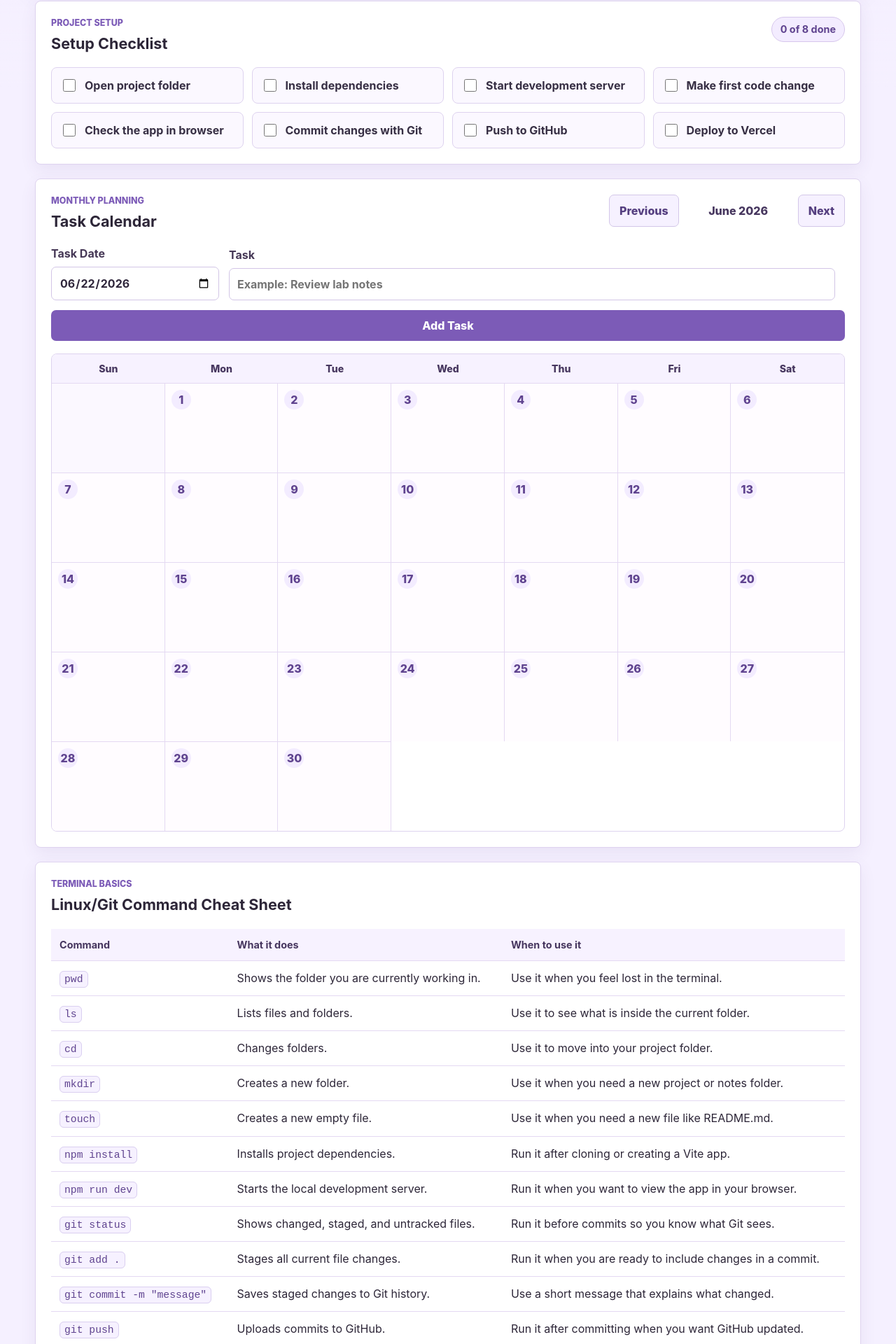
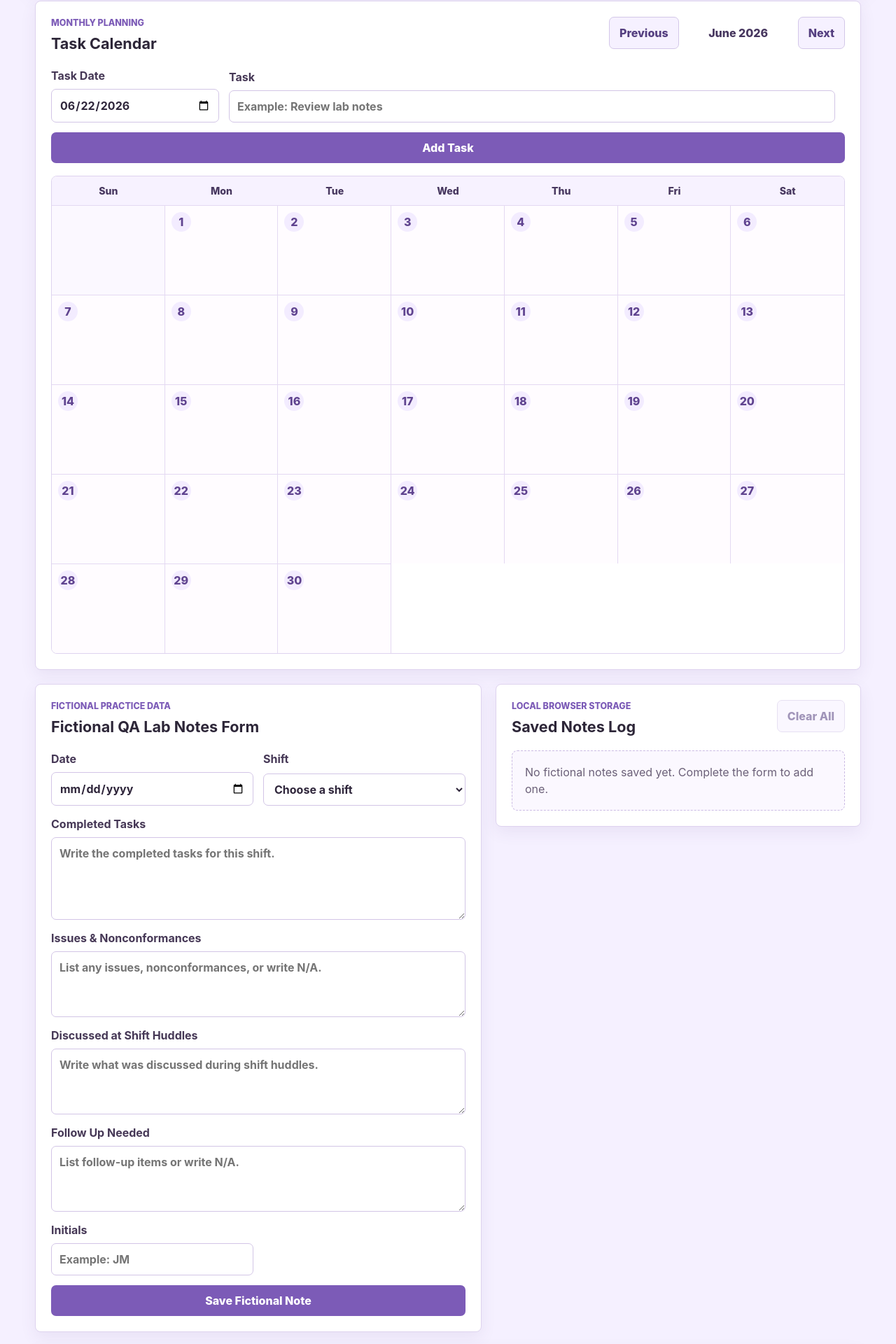
Before and after one commit to jodymichaud/ai-foundations-part-2, a React (Vite) app in the folder ai-lab-notes/: page / in a window 1280 px wide. Shown: the part 216-2136 px from the top of the page at 70% size. Built offline with nearby package versions, Linux system fonts and the light colour scheme.

Commit message:
Remove setup and command sections

```diff
--- a/ai-lab-notes/src/main.jsx
+++ b/ai-lab-notes/src/main.jsx
@@ -1,75 +1,6 @@
 import React, { useEffect, useMemo, useState } from 'react';
 import { createRoot } from 'react-dom/client';
 import './styles.css';
-
-const checklistItems = [
-  'Open project folder',
-  'Install dependencies',
-  'Start development server',
-  'Make first code change',
-  'Check the app in browser',
-  'Commit changes with Git',
-  'Push to GitHub',
-  'Deploy to Vercel',
-];
-
-const commands = [
-  {
-    command: 'pwd',
-    does: 'Shows the folder you are currently working in.',
-    use: 'Use it when you feel lost in the terminal.',
-  },
-  {
-    command: 'ls',
-    does: 'Lists files and folders.',
-    use: 'Use it to see what is inside the current folder.',
-  },
-  {
-    command: 'cd',
-    does: 'Changes folders.',
-    use: 'Use it to move into your project folder.',
-  },
-  {
-    command: 'mkdir',
-    does: 'Creates a new folder.',
-    use: 'Use it when you need a new project or notes folder.',
-  },
-  {
-    command: 'touch',
-    does: 'Creates a new empty file.',
-    use: 'Use it when you need a new file like README.md.',
-  },
-  {
-    command: 'npm install',
-    does: 'Installs project dependencies.',
-    use: 'Run it after cloning or creating a Vite app.',
-  },
-  {
-    command: 'npm run dev',
-    does: 'Starts the local development server.',
-    use: 'Run it when you want to view the app in your browser.',
-  },
-  {
-    command: 'git status',
-    does: 'Shows changed, staged, and untracked files.',
-    use: 'Run it before commits so you know what Git sees.',
-  },
-  {
-    command: 'git add .',
-    does: 'Stages all current file changes.',
-    use: 'Run it when you are ready to include changes in a commit.',
-  },
-  {
-    command: 'git commit -m "message"',
-    does: 'Saves staged changes to Git history.',
-    use: 'Use a short message that explains what changed.',
-  },
-  {
-    command: 'git push',
-    does: 'Uploads commits to GitHub.',
-    use: 'Run it after committing when you want GitHub updated.',
-  },
-];
 
 const initialForm = {
   date: '',
@@ -113,9 +44,6 @@ function loadFromStorage(key, fallback) {
 }
 
 function App() {
-  const [checkedItems, setCheckedItems] = useState(() =>
-    loadFromStorage('ai-lab-checklist', []),
-  );
   const [formData, setFormData] = useState(initialForm);
   const [notes, setNotes] = useState(() => loadFromStorage('ai-lab-notes', []));
   const [medCleanDates, setMedCleanDates] = useState(() =>
@@ -130,10 +58,6 @@ function App() {
     task: '',
   });
   const [error, setError] = useState('');
-
-  useEffect(() => {
-    localStorage.setItem('ai-lab-checklist', JSON.stringify(checkedItems));
-  }, [checkedItems]);
 
   useEffect(() => {
     localStorage.setItem('ai-lab-notes', JSON.stringify(notes));
@@ -153,7 +77,6 @@ function App() {
     );
   }, [calendarTasks]);
 
-  const completedCount = checkedItems.length;
   const calendarYear = calendarDate.getFullYear();
   const calendarMonth = calendarDate.getMonth();
   const calendarTitle = `${monthNames[calendarMonth]} ${calendarYear}`;
@@ -187,16 +110,6 @@ function App() {
 
     return days;
   }, [calendarMonth, calendarTasks, calendarYear]);
-
-  function toggleChecklistItem(item) {
-    setCheckedItems((currentItems) => {
-      if (currentItems.includes(item)) {
-        return currentItems.filter((savedItem) => savedItem !== item);
-      }
-
-      return [...currentItems, item];
-    });
-  }
 
   function updateFormField(event) {
     const { name, value } = event.target;
@@ -329,30 +242,6 @@ function App() {
       <section className="card">
         <div className="section-heading">
           <div>
-            <p className="eyebrow">Project setup</p>
-            <h2>Setup Checklist</h2>
-          </div>
-          <span className="progress-pill">
-            {completedCount} of {checklistItems.length} done
-          </span>
-        </div>
-        <div className="checklist-grid">
-          {checklistItems.map((item) => (
-            <label className="checklist-item" key={item}>
-              <input
-                type="checkbox"
-                checked={checkedItems.includes(item)}
-                onChange={() => toggleChecklistItem(item)}
-              />
-              <span>{item}</span>
-            </label>
-          ))}
-        </div>
-      </section>
-
-      <section className="card">
-        <div className="section-heading">
-          <div>
             <p className="eyebrow">Monthly planning</p>
             <h2>Task Calendar</h2>
           </div>
@@ -439,37 +328,6 @@ function App() {
               </div>
             );
           })}
-        </div>
-      </section>
-
-      <section className="card">
-        <div className="section-heading">
-          <div>
-            <p className="eyebrow">Terminal basics</p>
-            <h2>Linux/Git Command Cheat Sheet</h2>
-          </div>
-        </div>
-        <div className="table-wrap">
-          <table>
-            <thead>
-              <tr>
-                <th>Command</th>
-                <th>What it does</th>
-                <th>When to use it</th>
-              </tr>
-            </thead>
-            <tbody>
-              {commands.map((item) => (
-                <tr key={item.command}>
-                  <td>
-                    <code>{item.command}</code>
-                  </td>
-                  <td>{item.does}</td>
-                  <td>{item.use}</td>
-                </tr>
-              ))}
-            </tbody>
-          </table>
         </div>
       </section>
 
@@ -711,15 +569,16 @@ function App() {
             <h3>What React components are</h3>
             <p>
               React components are reusable pieces of the screen. This app uses
-              components and data lists to build the checklist, table, form, and
-              saved notes log.
+              components and data lists to build the calendar, form, med clean
+              tracker, and saved notes log.
             </p>
           </article>
           <article>
             <h3>What localStorage does</h3>
             <p>
               localStorage saves small pieces of data in your browser, so the
-              checklist and fictional notes stay after a page refresh.
+              calendar tasks, med clean dates, and fictional notes stay after a
+              page refresh.
             </p>
           </article>
           <article>
--- a/ai-lab-notes/src/styles.css
+++ b/ai-lab-notes/src/styles.css
@@ -93,74 +93,6 @@ button:disabled {
 .section-heading h2 {
   margin: 3px 0 0;
   font-size: 1.35rem;
-}
-
-.progress-pill {
-  border: 1px solid #d6c6ec;
-  border-radius: 999px;
-  padding: 6px 12px;
-  color: #5f438f;
-  background: #f3ecff;
-  font-size: 0.9rem;
-  font-weight: 700;
-  white-space: nowrap;
-}
-
-.checklist-grid {
-  display: grid;
-  grid-template-columns: repeat(4, minmax(0, 1fr));
-  gap: 12px;
-}
-
-.checklist-item {
-  display: flex;
-  align-items: center;
-  min-height: 52px;
-  gap: 10px;
-  border: 1px solid #ded3ef;
-  border-radius: 8px;
-  padding: 12px;
-  background: #fbf8ff;
-  color: #372f44;
-  font-weight: 650;
-}
-
-.checklist-item input {
-  width: 18px;
-  height: 18px;
-  accent-color: #7c5bb7;
-}
-
-.table-wrap {
-  overflow-x: auto;
-}
-
-table {
-  width: 100%;
-  border-collapse: collapse;
-}
-
-th,
-td {
-  border-bottom: 1px solid #e4d9f2;
-  padding: 12px;
-  text-align: left;
-  vertical-align: top;
-}
-
-th {
-  color: #47375f;
-  background: #f7f2ff;
-  font-size: 0.9rem;
-}
-
-code {
-  border: 1px solid #dacff0;
-  border-radius: 6px;
-  padding: 3px 6px;
-  background: #f6f1ff;
-  color: #5f438f;
-  font-size: 0.92rem;
 }
 
 .content-grid {
@@ -458,7 +390,6 @@ dd {
 }
 
 @media (max-width: 980px) {
-  .checklist-grid,
   .learning-grid {
     grid-template-columns: repeat(2, minmax(0, 1fr));
   }
@@ -499,16 +430,10 @@ dd {
     min-width: 0;
   }
 
-  .checklist-grid,
   .lab-form,
   .med-clean-list,
   .learning-grid {
     grid-template-columns: 1fr;
-  }
-
-  th,
-  td {
-    padding: 10px;
   }
 
   .calendar-grid {
```
Also changed, not shown: 1 other file (tests, documents, lock files or other folders).
